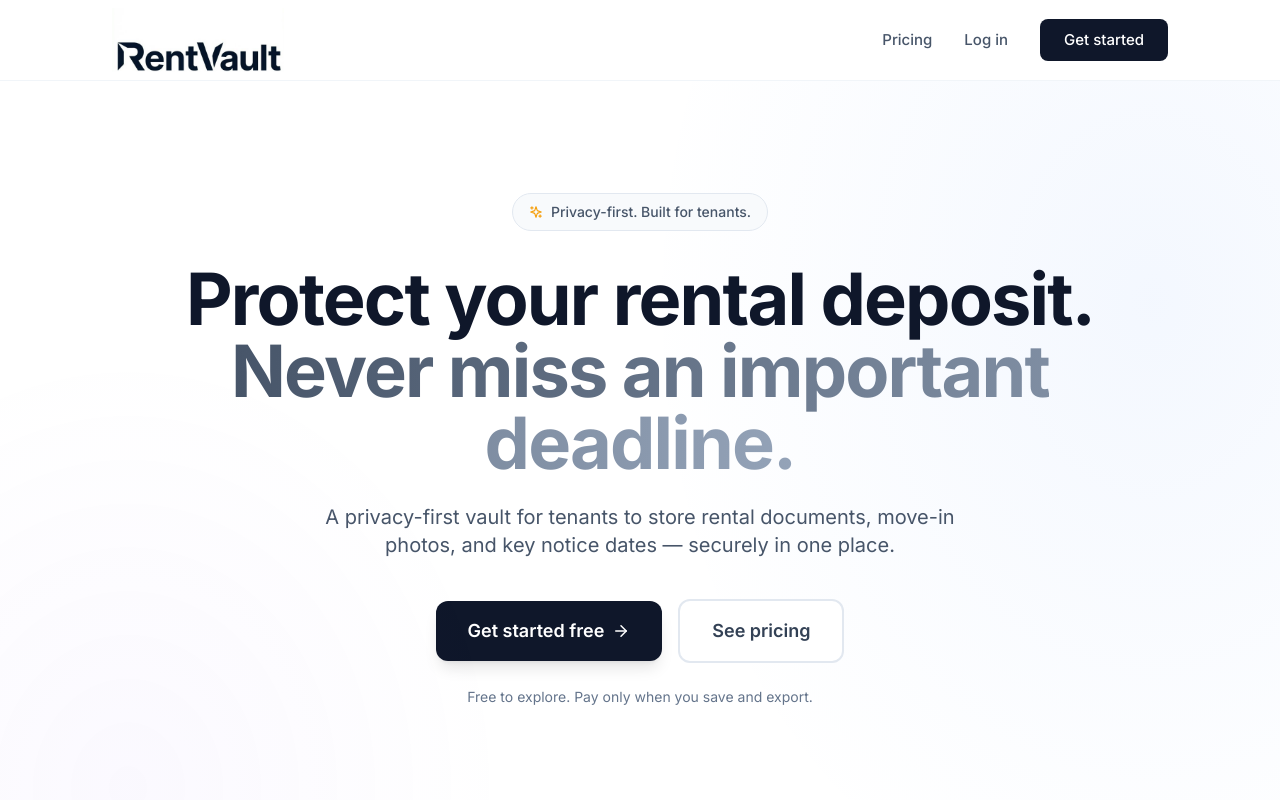
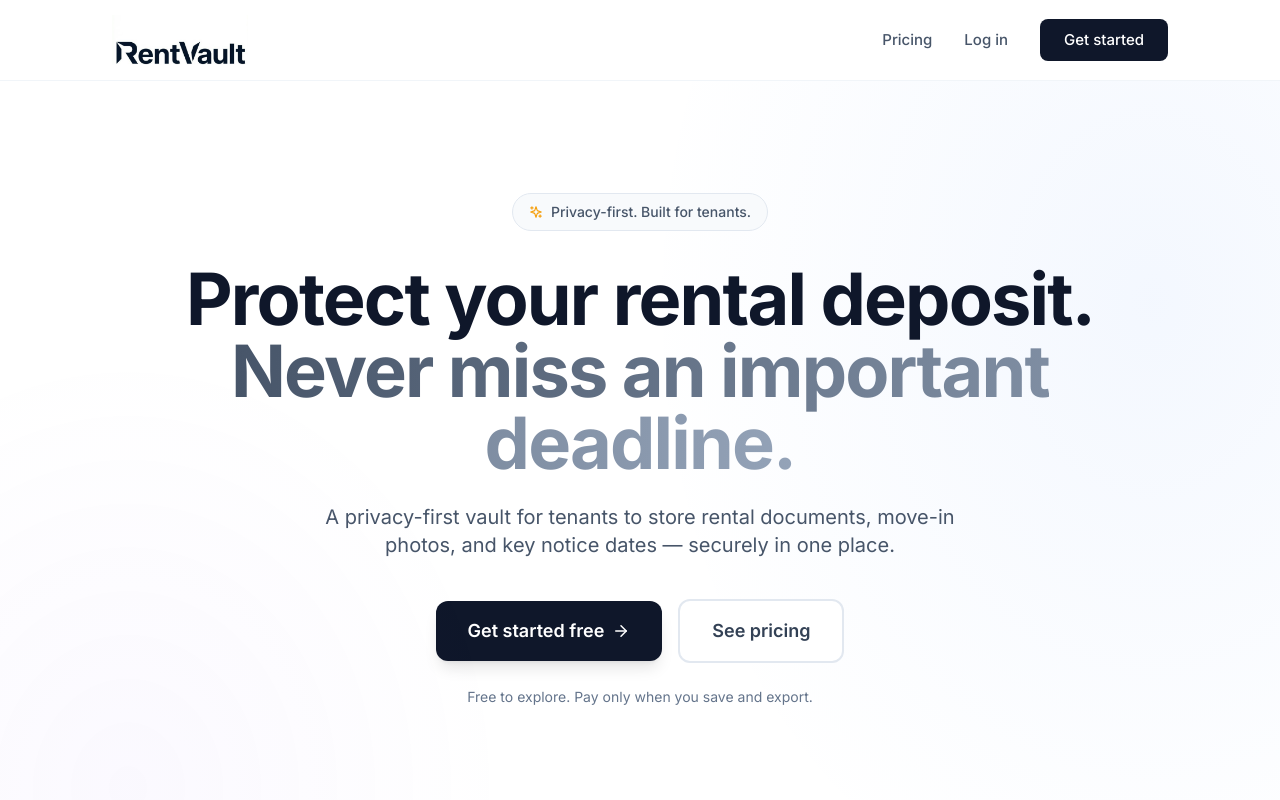
Before and after one commit to pipiagiorgi-rgb/guard-rent, a Next.js app: page / in a window 1280 px wide. Shown: the top 800 px of the page. Built offline with nearby package versions, Linux system fonts and the light colour scheme; no server answers.

Commit message:
Fine-tune logo sizes for balanced, professional look

```diff
--- a/src/components/brand/Logo.tsx
+++ b/src/components/brand/Logo.tsx
@@ -11,9 +11,9 @@ interface LogoProps {
 // Image-based logo with stylized RV
 export function Logo({ className = '', size = 'md' }: LogoProps) {
     const sizes = {
-        sm: { width: 108, height: 36 },   // Was 84x28
-        md: { width: 140, height: 46 },   // Was 108x36
-        lg: { width: 172, height: 56 }    // Was 132x44
+        sm: { width: 100, height: 33 },   // Mobile - balanced
+        md: { width: 120, height: 40 },   // Standard
+        lg: { width: 136, height: 45 }    // Desktop - prominent but not overwhelming
     }
 
     const { width, height } = sizes[size]
```
